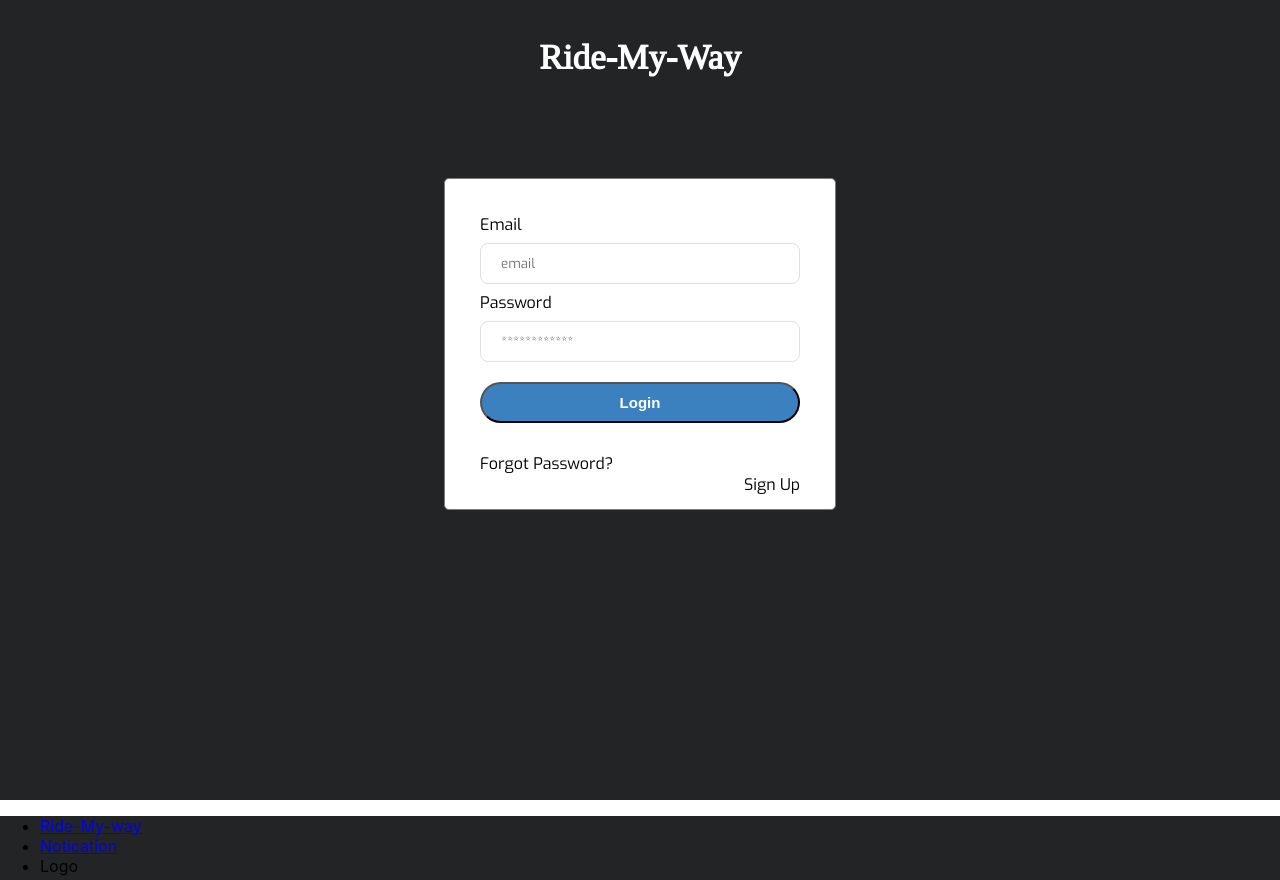
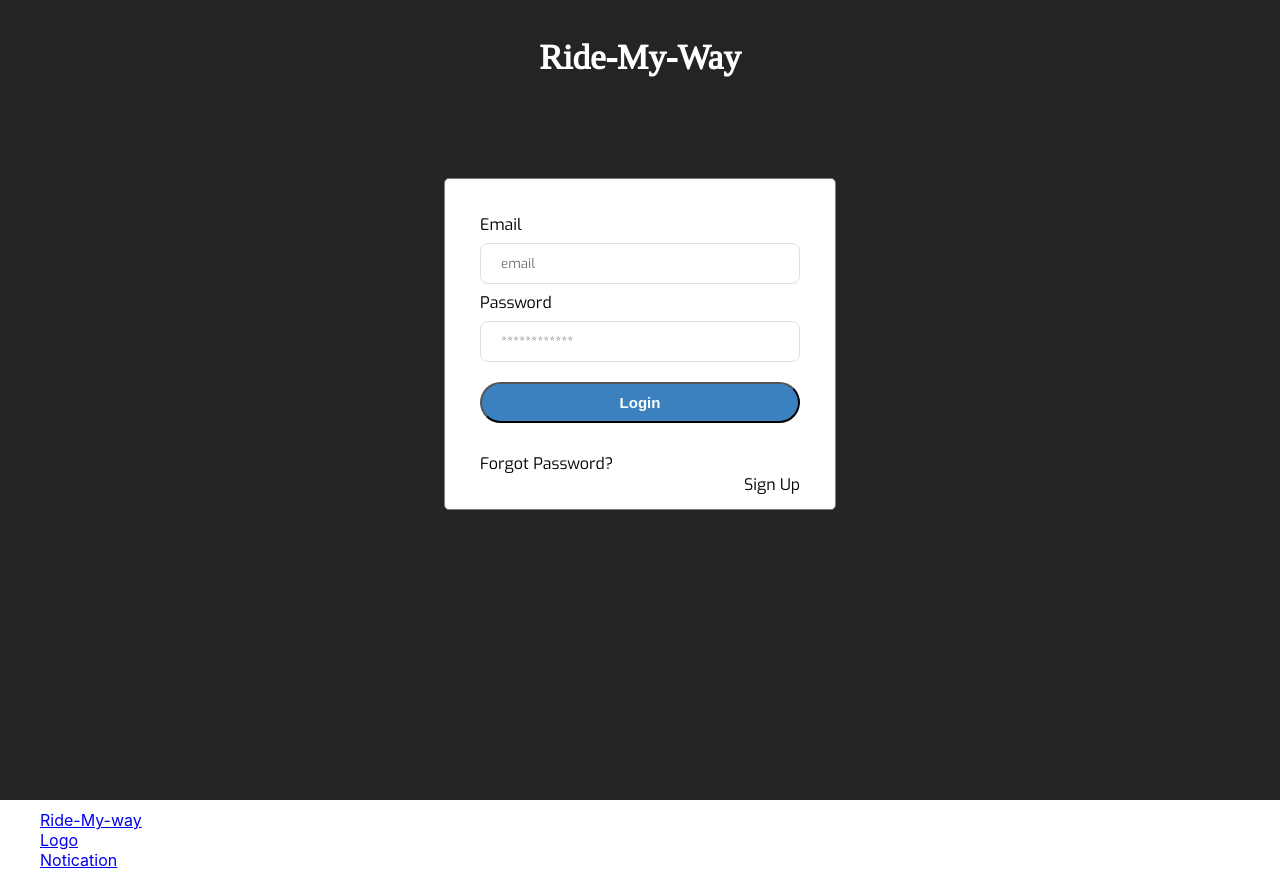
Before and after one commit to chrisoemma/ride-my-way, a React (Create React App) app in the folder front-end/: page / in a window 1280 px wide. Built offline with nearby package versions, Linux system fonts and the light colour scheme.

Commit message:
Changed navbar and css styles

```diff
--- a/front-end/src/App.css
+++ b/front-end/src/App.css
@@ -93,6 +93,39 @@ input[type="password"],
   font-size: 15px;
 }
 .navbar {
+  height: 10vmin;
+  overflow: hidden;
+}
+
+.navbar header nav ul {
+  margin: 10px auto;
+  list-style-type: none;
+  overflow: hidden;
+  z-index: 100;
+}
+/* .navbar header nav ul .brand {
+  width: 80%;
+  float: right;
+  background-color: #fff;
   height: 8vmin;
+}
+.navbar header nav ul .brand li a {
+  text-decoration: none;
+  color: #000;
+}
+.navbar header nav ul .nav-links {
   background-color: #232426;
+  height: 8vmin;
+  float: left;
+  width: 20%;
+  position: relative;
 }
+.navbar header nav ul li {
+  display: inline;
+  padding: 15px 20px;
+}
+
+.navbar header nav ul .nav-links li a {
+  text-decoration: none;
+  color: white;
+} */
--- a/front-end/src/components/layouts/Navbar.js
+++ b/front-end/src/components/layouts/Navbar.js
@@ -7,11 +7,11 @@ export class Navbar extends Component {
                 <header>
                     <nav>
                         <ul>
-                            <div className="brand">
-                                <li><a href="/">Ride-My-way</a></li>
+                            <li className="brand"><a href="#">Ride-My-way</a></li>
+                            <div className="pull-right">
+                                <li><a href="#">Logo</a></li>
+                                <li><a href="#">Notication</a></li>
                             </div>
-                            <li><a href="#">Notication</a></li>
-                            <li><a>Logo</a></li>
                         </ul>
                     </nav>
                 </header>
```
